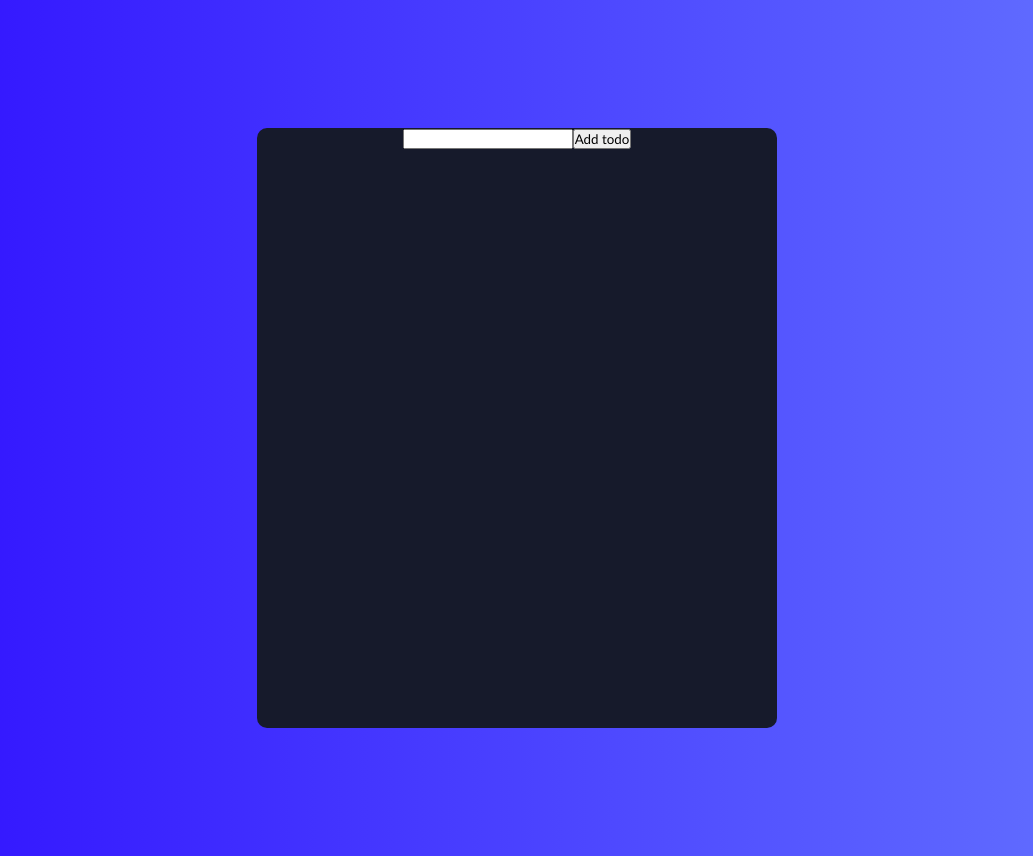
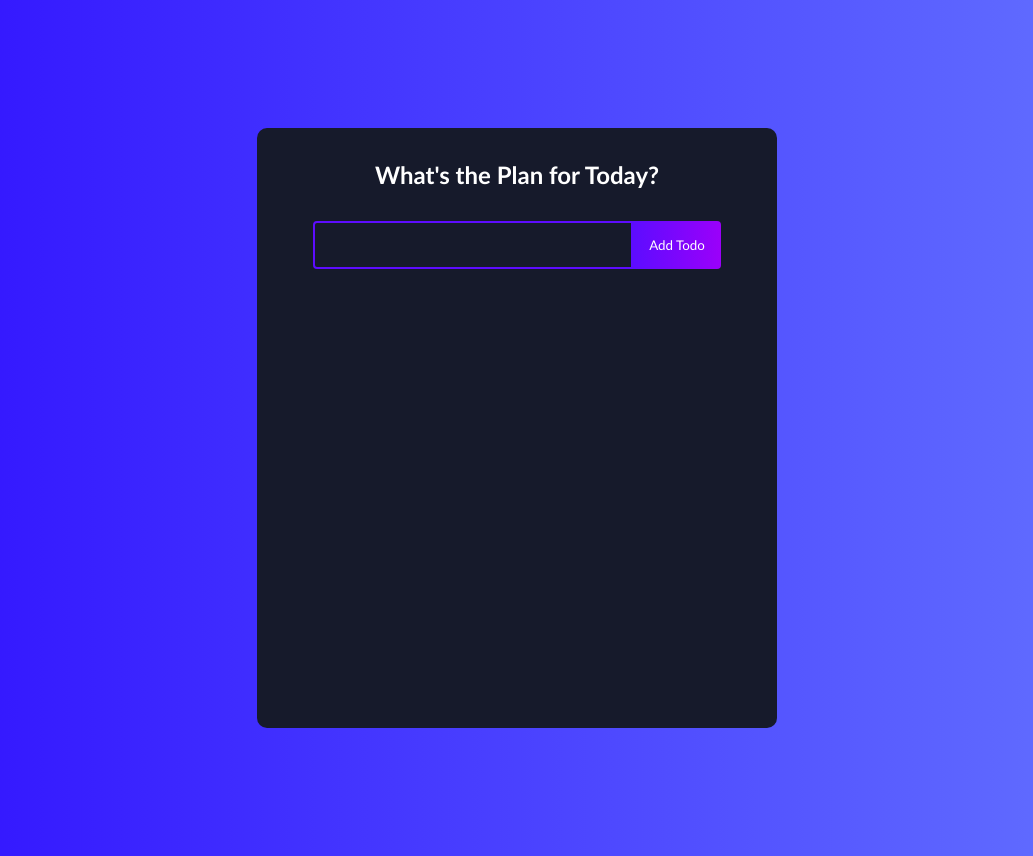
Before and after one commit to ash0304/react-hook-todo-list, a React (Create React App) app: page / in a window 1280 px wide. Shown: the whole page, without its empty margins (123-1156 px from the left). Built offline with nearby package versions, Linux system fonts and the light colour scheme.

Commit message:
move Todoform to TodoList & use props pass form data

```diff
--- a/src/App.css
+++ b/src/App.css
@@ -25,3 +25,42 @@ body {
   border-radius: 10px;
   padding-bottom: 32px;
 }
+
+h1 {
+  margin: 32px 0;
+  color: #fff;
+  font-size: 24px;
+}
+
+.todo-form {
+  margin-bottom: 32px;
+}
+
+.todo-input {
+  padding: 14px 32px 14px 16px;
+  border-radius: 4px 0 0 4px;
+  border: 2px solid #5d0cff;
+  outline: none;
+  width: 320px;
+  background: transparent;
+  color: #fff;
+}
+
+.todo-input::placeholder {
+  color: #e2e2e2;
+}
+
+.todo-button {
+  padding: 16px;
+  border: none;
+  border-radius: 0 4px 4px 0;
+  cursor: pointer;
+  outline: none;
+  background: linear-gradient(
+    90deg,
+    rgba(93, 12, 255, 1) 0%,
+    rgba(155, 0, 250, 1) 100%
+  );
+  color: #fff;
+  text-transform: capitalize;
+}
--- a/src/App.js
+++ b/src/App.js
@@ -1,10 +1,10 @@
 import './App.css';
-import TodoForm from './components/TodoForm';
+import TodoList from './components/TodoList';
 
 function App() {
   return (
     <div className="todo-app">
-      <TodoForm />
+      <TodoList />
     </div>
   );
 }
--- a/src/components/TodoForm.js
+++ b/src/components/TodoForm.js
@@ -7,10 +7,19 @@ const TodoForm = (props) => {
     setInput(e.target.value);
   };
 
+  const submitHandler = (e) => {
+    e.preventDefault();
+
+    props.onSubmit({
+      id: Math.floor(Math.random() * 10000),
+      text: input,
+    });
+  };
+
   return (
-    <form>
-      <input type="text" name="text" value={input} onChange={changeHandler} />
-      <button>Add todo</button>
+    <form className="todo-form" onSubmit={submitHandler}>
+      <input type="text" name="text" className="todo-input" value={input} onChange={changeHandler} />
+      <button className="todo-button">Add todo</button>
     </form>
   );
 };
--- a/src/components/TodoList.js
+++ b/src/components/TodoList.js
@@ -1,5 +1,17 @@
+import React from 'react';
+import TodoForm from './TodoForm';
+
 const TodoList = (props) => {
-  return <div></div>;
+  const addTodo = (todo) => {
+    console.log(todo);
+  };
+
+  return (
+    <React.Fragment>
+      <h1>What's the Plan for Today?</h1>
+      <TodoForm onSubmit={addTodo} />
+    </React.Fragment>
+  );
 };
 
 export default TodoList;
```
